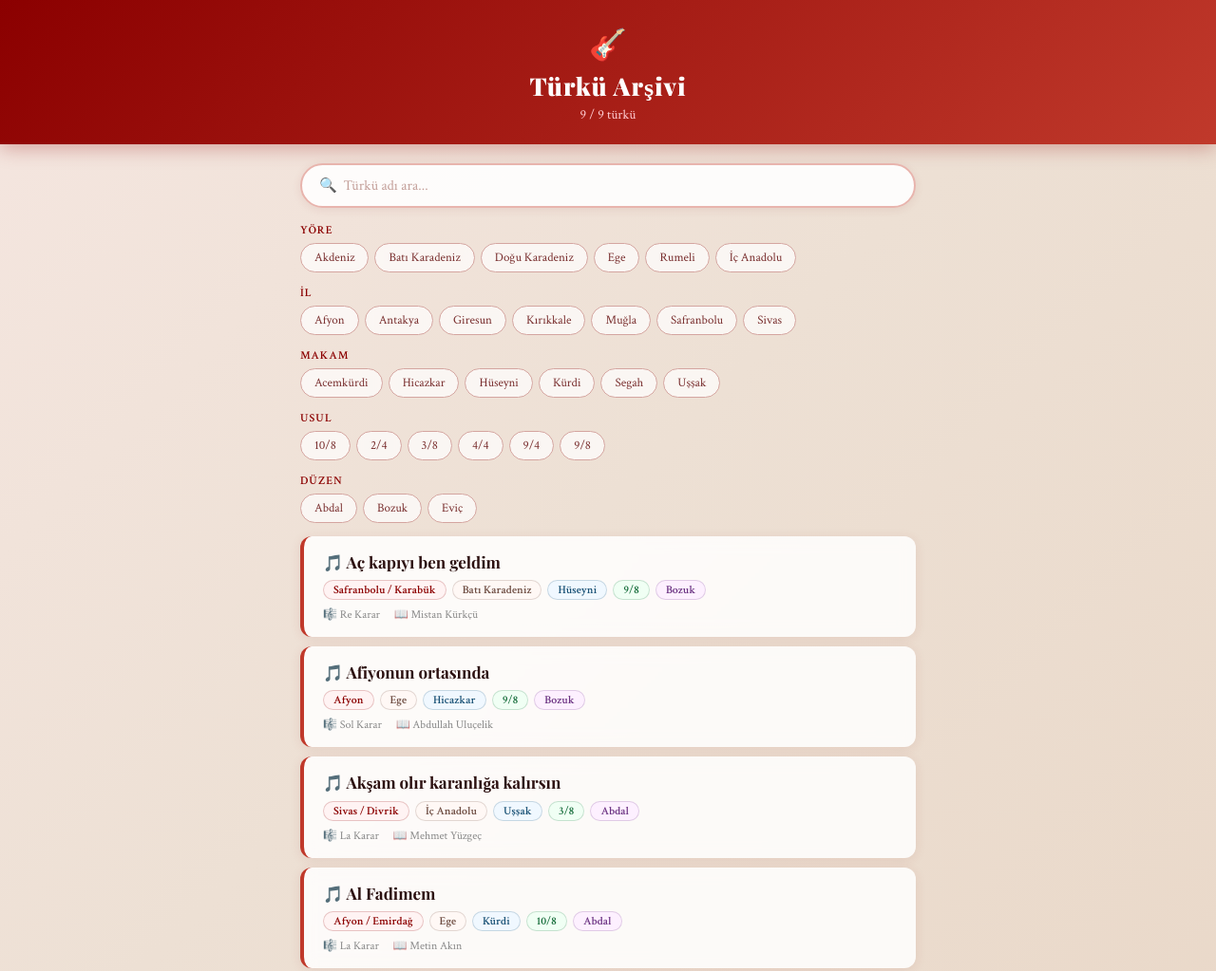
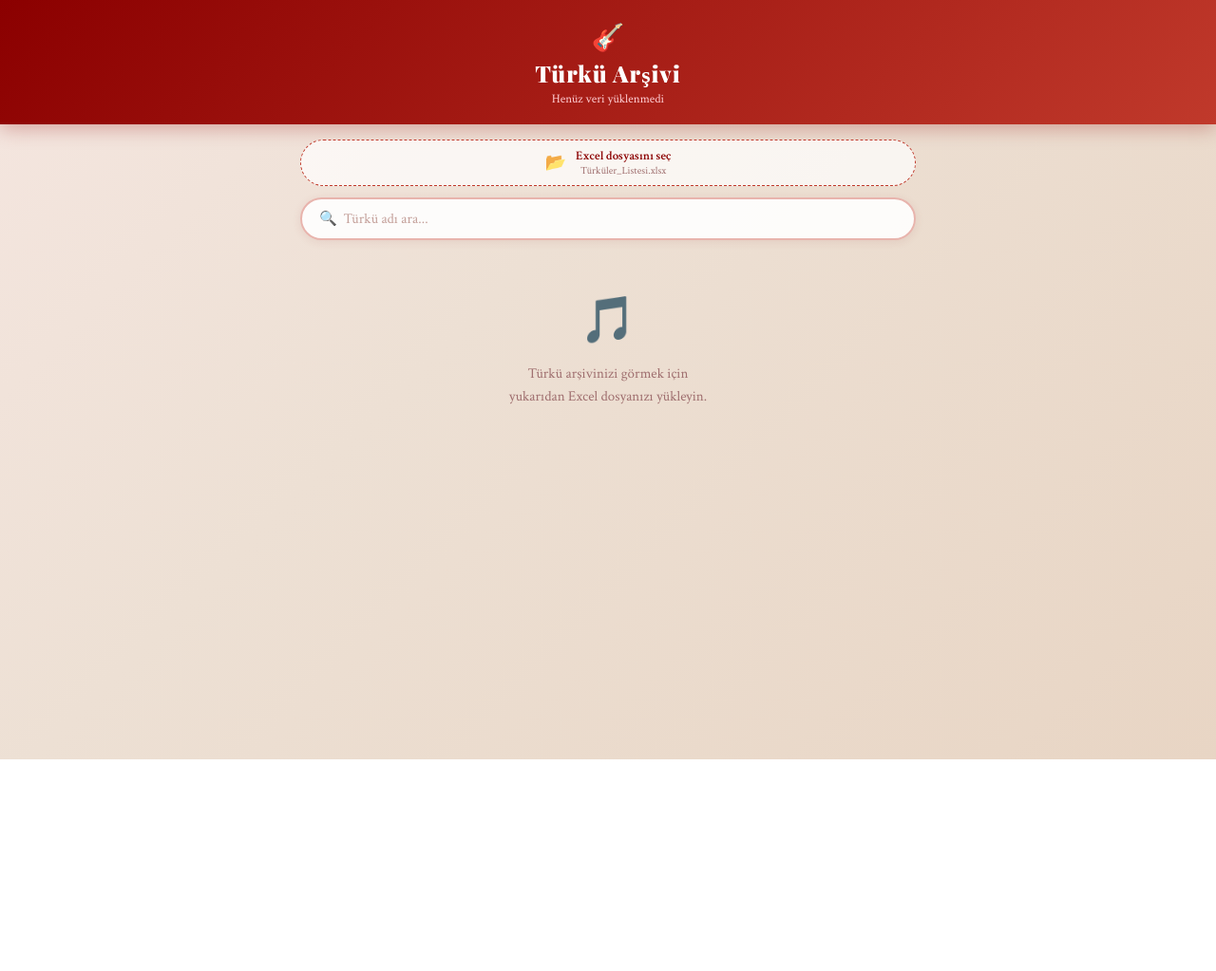
Before and after one commit to ayhanrecep-oss/Turku-Arsivim, a plain HTML site: page index.html in a window 1280 px wide. Shown: the top 1023 px of the page at 95% size. After the commit the page ends 800 px from the top, so only its background shows below. Drawn offline with nearby package versions, Linux system fonts and the light colour scheme.

Commit message:
Update index.html

```diff
--- a/index.html
+++ b/index.html
@@ -5,6 +5,7 @@
 <meta name="viewport" content="width=device-width, initial-scale=1.0">
 <title>Türkü Arşivi</title>
 <link href="https://fonts.googleapis.com/css2?family=Playfair+Display:wght@700;900&family=Crimson+Text:wght@400;600&display=swap" rel="stylesheet">
+<script src="https://cdnjs.cloudflare.com/ajax/libs/xlsx/0.18.5/xlsx.full.min.js"></script>
 <style>
   * { box-sizing: border-box; margin: 0; padding: 0; }
   body {
@@ -15,19 +16,44 @@
   }
   header {
     background: linear-gradient(135deg, #8B0000, #c0392b);
-    padding: 28px 20px 22px;
+    padding: 22px 20px 18px;
     text-align: center;
     box-shadow: 0 4px 20px rgba(139,0,0,0.3);
   }
-  header .icon { font-size: 32px; margin-bottom: 4px; }
-  header h1 { font-family: 'Playfair Display', serif; font-size: 26px; font-weight: 900; color: #fff; letter-spacing: 1px; }
-  header .count { color: #ffcdd2; font-size: 14px; margin-top: 4px; }
-
-  .container { max-width: 680px; margin: 0 auto; padding: 20px 16px 0; }
-
+  header .icon { font-size: 28px; margin-bottom: 2px; }
+  header h1 { font-family: 'Playfair Display', serif; font-size: 24px; font-weight: 900; color: #fff; letter-spacing: 1px; }
+  header .count { color: #ffcdd2; font-size: 13px; margin-top: 3px; }
+  .container { max-width: 680px; margin: 0 auto; padding: 16px 16px 0; }
+  .upload-area {
+    border: 1.5px dashed #c0392b;
+    border-radius: 30px;
+    padding: 8px 18px;
+    text-align: center;
+    background: rgba(255,255,255,0.7);
+    cursor: pointer;
+    margin-bottom: 12px;
+    transition: all 0.2s;
+    position: relative;
+    display: flex;
+    align-items: center;
+    gap: 10px;
+    justify-content: center;
+  }
+  .upload-area:hover, .upload-area.drag-over {
+    background: rgba(192,57,43,0.08);
+    border-color: #8B0000;
+  }
+  .upload-area input[type=file] {
+    position: absolute; inset: 0; opacity: 0; cursor: pointer; width: 100%; height: 100%;
+  }
+  .upload-icon { font-size: 18px; }
+  .upload-text { font-size: 13px; color: #8B0000; font-weight: 600; }
+  .upload-sub { font-size: 11px; color: #a07070; }
+  .upload-success { background: rgba(25,111,61,0.08); border-color: #196f3d; }
+  .upload-success .upload-text { color: #196f3d; }
   input[type=text] {
     width: 100%;
-    padding: 12px 18px;
+    padding: 11px 18px;
     border-radius: 30px;
     border: 2px solid #e8b4ad;
     background: rgba(255,255,255,0.9);
@@ -36,15 +62,14 @@
     color: #2c1010;
     outline: none;
     box-shadow: 0 2px 10px rgba(150,50,50,0.1);
-    margin-bottom: 16px;
+    margin-bottom: 14px;
   }
-  input::placeholder { color: #c4a09a; }
-
-  .filter-group { margin-bottom: 14px; }
-  .filter-label { font-size: 12px; font-weight: 600; color: #8B0000; margin-bottom: 6px; text-transform: uppercase; letter-spacing: 1px; }
-  .chips { display: flex; flex-wrap: wrap; gap: 6px; }
+  input[type=text]::placeholder { color: #c4a09a; }
+  .filter-group { margin-bottom: 12px; }
+  .filter-label { font-size: 11px; font-weight: 600; color: #8B0000; margin-bottom: 5px; text-transform: uppercase; letter-spacing: 1px; }
+  .chips { display: flex; flex-wrap: wrap; gap: 5px; }
   .chip {
-    padding: 6px 14px;
+    padding: 5px 13px;
     border-radius: 20px;
     border: 1.5px solid #d4a5a0;
     background: rgba(255,255,255,0.7);
@@ -53,41 +78,25 @@
     font-family: 'Crimson Text', serif;
     cursor: pointer;
     transition: all 0.2s;
-    backdrop-filter: blur(4px);
   }
-  .chip.active {
-    border: 2px solid #c0392b;
-    background: #c0392b;
-    color: #fff;
-    font-weight: 600;
+  .chip.active { border: 2px solid #c0392b; background: #c0392b; color: #fff; font-weight: 600; }
+  .reset-btn {
+    background: none; border: none; color: #c0392b; cursor: pointer;
+    font-size: 13px; font-family: 'Crimson Text', serif;
+    text-decoration: underline; margin-bottom: 14px; display: none;
   }
-
-  .reset-btn {
-    background: none;
-    border: none;
-    color: #c0392b;
-    cursor: pointer;
-    font-size: 13px;
-    font-family: 'Crimson Text', serif;
-    text-decoration: underline;
-    margin-bottom: 16px;
-    display: none;
-  }
-
   .results { display: flex; flex-direction: column; gap: 10px; }
-
   .card {
     background: rgba(255,255,255,0.85);
     border-radius: 12px;
-    padding: 16px 20px;
+    padding: 14px 18px;
     border-left: 4px solid #c0392b;
     box-shadow: 0 2px 12px rgba(150,50,50,0.1);
-    backdrop-filter: blur(8px);
     animation: fadeIn 0.3s ease both;
   }
-  .card-title { font-family: 'Playfair Display', serif; font-size: 17px; font-weight: 700; color: #2c1010; margin-bottom: 8px; }
-  .tags { display: flex; flex-wrap: wrap; gap: 6px; margin-bottom: 8px; }
-  .tag { border-radius: 12px; padding: 2px 10px; font-size: 12px; font-family: 'Crimson Text', serif; font-weight: 600; }
+  .card-title { font-family: 'Playfair Display', serif; font-size: 16px; font-weight: 700; color: #2c1010; margin-bottom: 7px; }
+  .tags { display: flex; flex-wrap: wrap; gap: 5px; margin-bottom: 7px; }
+  .tag { border-radius: 12px; padding: 2px 9px; font-size: 12px; font-family: 'Crimson Text', serif; font-weight: 600; }
   .tag-il    { background: #fff3f3; color: #8B0000; border: 1px solid #8B000033; }
   .tag-yore  { background: #fff8f5; color: #6d4c41; border: 1px solid #6d4c4133; }
   .tag-makam { background: #f0f8ff; color: #1a5276; border: 1px solid #1a527633; }
@@ -95,10 +104,11 @@
   .tag-duzen { background: #fdf0ff; color: #6c3483; border: 1px solid #6c348333; }
   .card-meta { font-size: 12px; color: #888; }
   .card-meta span { margin-right: 12px; }
-
   .empty { text-align: center; color: #a07070; padding: 40px; font-size: 16px; }
-
-  @keyframes fadeIn { from { opacity:0; transform:translateY(10px); } to { opacity:1; transform:translateY(0); } }
+  .welcome { text-align: center; padding: 40px 20px; color: #a07070; }
+  .welcome .big { font-size: 48px; margin-bottom: 12px; }
+  .welcome p { font-size: 15px; line-height: 1.6; }
+  @keyframes fadeIn { from { opacity:0; transform:translateY(8px); } to { opacity:1; transform:translateY(0); } }
   ::-webkit-scrollbar { width: 6px; }
   ::-webkit-scrollbar-track { background: #f5e6e0; }
   ::-webkit-scrollbar-thumb { background: #c0392b; border-radius: 3px; }
@@ -109,78 +119,110 @@
 <header>
   <div class="icon">🎸</div>
   <h1>Türkü Arşivi</h1>
-  <div class="count" id="countText"></div>
+  <div class="count" id="countText">Henüz veri yüklenmedi</div>
 </header>
 
 <div class="container">
-  <input type="text" id="searchInput" placeholder="🔍  Türkü adı ara...">
+  <div class="upload-area" id="uploadArea">
+    <input type="file" accept=".xlsx,.xls" id="fileInput" onchange="handleFile(this.files[0])">
+    <div class="upload-icon">📂</div>
+    <div>
+      <div class="upload-text">Excel dosyasını seç</div>
+      <div class="upload-sub">Türküler_Listesi.xlsx</div>
+    </div>
+  </div>
 
+  <input type="text" id="searchInput" placeholder="🔍  Türkü adı ara..." oninput="render()">
   <div id="filters"></div>
   <button class="reset-btn" id="resetBtn" onclick="resetAll()">✕ Filtreleri temizle</button>
 
-  <div class="results" id="results"></div>
+  <div class="results" id="results">
+    <div class="welcome">
+      <div class="big">🎵</div>
+      <p>Türkü arşivinizi görmek için<br>yukarıdan Excel dosyanızı yükleyin.</p>
+    </div>
+  </div>
 </div>
 
 <script>
-const turkuData = [
-  { ad: "Aç kapıyı ben geldim", il: "Safranbolu", ilce: "Karabük", yore: "Batı Karadeniz", kaynak: "Mistan Kürkçü", karar: "Re Karar", makam: "Hüseyni", usul: "9/8", duzen: "Bozuk" },
-  { ad: "Afiyonun ortasında", il: "Afyon", ilce: "", yore: "Ege", kaynak: "Abdullah Uluçelik", karar: "Sol Karar", makam: "Hicazkar", usul: "9/8", duzen: "Bozuk" },
-  { ad: "Akşam olır karanlığa kalırsın", il: "Sivas", ilce: "Divrik", yore: "İç Anadolu", kaynak: "Mehmet Yüzgeç", karar: "La Karar", makam: "Uşşak", usul: "3/8", duzen: "Abdal" },
-  { ad: "Al Fadimem", il: "Afyon", ilce: "Emirdağ", yore: "Ege", kaynak: "Metin Akın", karar: "La Karar", makam: "Kürdi", usul: "10/8", duzen: "Abdal" },
-  { ad: "Al perfe Yeşil perde", il: "Giresun", ilce: "", yore: "Doğu Karadeniz", kaynak: "Aytekin Özdemir", karar: "Sol Karar", makam: "Hicazkar", usul: "4/4", duzen: "Bozuk" },
-  { ad: "Alı da verin benim barutuma saçmama", il: "Muğla", ilce: "", yore: "Ege", kaynak: "Galip Birgili", karar: "La Karar", makam: "Hüseyni", usul: "9/4", duzen: "Bozuk" },
-  { ad: "Alıverin bağlamamı çalayım", il: "", ilce: "", yore: "Rumeli", kaynak: "", karar: "Si Karar", makam: "Segah", usul: "4/4", duzen: "Eviç" },
-  { ad: "Allı Durnam", il: "Kırıkkale", ilce: "Keskin", yore: "İç Anadolu", kaynak: "Hacı Taşan", karar: "La Karar", makam: "Hüseyni", usul: "2/4", duzen: "Abdal" },
-  { ad: "Altın tasta gül kuruttum", il: "Antakya", ilce: "", yore: "Akdeniz", kaynak: "Sıdıka Şerbetçi", karar: "La Karar", makam: "Acemkürdi", usul: "9/8", duzen: "Abdal" },
+let turkuData = [];
+let selected = {};
+const filterKeys = [
+  { label: "Yöre", key: "YÖRE" },
+  { label: "İl", key: "İL" },
+  { label: "Makam", key: "MAKAM" },
+  { label: "Usul", key: "USUL" },
+  { label: "Düzen", key: "DÜZEN" },
 ];
 
-const filterDefs = [
-  { label: "Yöre", key: "yore" },
-  { label: "İl", key: "il" },
-  { label: "Makam", key: "makam" },
-  { label: "Usul", key: "usul" },
-  { label: "Düzen", key: "duzen" },
-];
+const uploadArea = document.getElementById("uploadArea");
+uploadArea.addEventListener("dragover", e => { e.preventDefault(); uploadArea.classList.add("drag-over"); });
+uploadArea.addEventListener("dragleave", () => uploadArea.classList.remove("drag-over"));
+uploadArea.addEventListener("drop", e => {
+  e.preventDefault();
+  uploadArea.classList.remove("drag-over");
+  if (e.dataTransfer.files[0]) handleFile(e.dataTransfer.files[0]);
+});
 
-let selected = { yore: "", il: "", makam: "", usul: "", duzen: "" };
-let searchVal = "";
+function handleFile(file) {
+  if (!file) return;
+  const reader = new FileReader();
+  reader.onload = e => {
+    const wb = XLSX.read(e.target.result, { type: "array" });
+    const ws = wb.Sheets[wb.SheetNames[0]];
+    const data = XLSX.utils.sheet_to_json(ws);
+    turkuData = data;
+    selected = {};
+    filterKeys.forEach(f => selected[f.key] = "");
+    uploadArea.classList.add("upload-success");
+    uploadArea.querySelector(".upload-icon").textContent = "✅";
+    uploadArea.querySelector(".upload-text").textContent = `${data.length} türkü yüklendi`;
+    uploadArea.querySelector(".upload-sub").textContent = file.name;
+    render();
+  };
+  reader.readAsArrayBuffer(file);
+}
 
 function unique(key) {
-  return [...new Set(turkuData.map(t => t[key]).filter(Boolean))].sort();
+  return [...new Set(turkuData.map(t => (t[key] || "")).filter(Boolean))].sort();
 }
+
+function normalize(str) { return (str || "").toString().toLowerCase().trim(); }
 
 function buildFilters() {
   const container = document.getElementById("filters");
   container.innerHTML = "";
-  filterDefs.forEach(({ label, key }) => {
+  filterKeys.forEach(({ label, key }) => {
     const vals = unique(key);
+    if (!vals.length) return;
     const group = document.createElement("div");
     group.className = "filter-group";
     group.innerHTML = `<div class="filter-label">${label}</div><div class="chips" id="chips-${key}"></div>`;
     container.appendChild(group);
-    const chipsDiv = group.querySelector(`#chips-${key}`);
     vals.forEach(v => {
       const btn = document.createElement("button");
       btn.className = "chip" + (selected[key] === v ? " active" : "");
       btn.textContent = v;
       btn.onclick = () => { selected[key] = selected[key] === v ? "" : v; render(); };
-      chipsDiv.appendChild(btn);
+      group.querySelector(`#chips-${key}`).appendChild(btn);
     });
   });
 }
 
 function render() {
+  if (!turkuData.length) return;
   buildFilters();
+  const searchVal = document.getElementById("searchInput").value.toLowerCase();
+  const adKey = Object.keys(turkuData[0]).find(k => k.includes("ADI") || k.includes("TÜRKÜ")) || Object.keys(turkuData[0])[0];
   const results = turkuData.filter(t => {
-    const s = searchVal.toLowerCase();
-    if (s && !t.ad.toLowerCase().includes(s)) return false;
-    for (const key of Object.keys(selected)) {
-      if (selected[key] && (t[key] || "").toLowerCase() !== selected[key].toLowerCase()) return false;
+    if (searchVal && !normalize(t[adKey]).includes(searchVal)) return false;
+    for (const { key } of filterKeys) {
+      if (selected[key] && normalize(t[key]) !== normalize(selected[key])) return false;
     }
     return true;
   });
 
-  const hasFilter = searchVal || Object.values(selected).some(Boolean);
+  const hasFilter = document.getElementById("searchInput").value || filterKeys.some(f => selected[f.key]);
   document.getElementById("resetBtn").style.display = hasFilter ? "block" : "none";
   document.getElementById("countText").textContent = `${results.length} / ${turkuData.length} türkü`;
 
@@ -193,20 +235,29 @@ function render() {
   results.forEach((t, i) => {
     const card = document.createElement("div");
     card.className = "card";
-    card.style.animationDelay = `${i * 0.05}s`;
-    const ilText = t.il ? (t.ilce ? `${t.il} / ${t.ilce}` : t.il) : "";
+    card.style.animationDelay = `${Math.min(i, 20) * 0.04}s`;
+    const ad = t[adKey] || "";
+    const il = t["İL"] || "";
+    const ilce = t["İLÇE"] || "";
+    const yore = t["YÖRE"] || "";
+    const makam = t["MAKAM"] || "";
+    const usul = t["USUL"] || "";
+    const duzen = t["DÜZEN"] || "";
+    const karar = t["KARAR"] || "";
+    const kaynak = t["KAYNAK"] || "";
+    const ilText = il ? (ilce ? `${il} / ${ilce}` : il) : "";
     card.innerHTML = `
-      <div class="card-title">🎵 ${t.ad}</div>
+      <div class="card-title">🎵 ${ad}</div>
       <div class="tags">
         ${ilText ? `<span class="tag tag-il">${ilText}</span>` : ""}
-        ${t.yore ? `<span class="tag tag-yore">${t.yore}</span>` : ""}
-        ${t.makam ? `<span class="tag tag-makam">${t.makam}</span>` : ""}
-        ${t.usul ? `<span class="tag tag-usul">${t.usul}</span>` : ""}
-        ${t.duzen ? `<span class="tag tag-duzen">${t.duzen}</span>` : ""}
+        ${yore ? `<span class="tag tag-yore">${yore}</span>` : ""}
+        ${makam ? `<span class="tag tag-makam">${makam}</span>` : ""}
+        ${usul ? `<span class="tag tag-usul">${usul}</span>` : ""}
+        ${duzen ? `<span class="tag tag-duzen">${duzen}</span>` : ""}
       </div>
       <div class="card-meta">
-        ${t.karar ? `<span>🎼 ${t.karar}</span>` : ""}
-        ${t.kaynak ? `<span>📖 ${t.kaynak}</span>` : ""}
+        ${karar ? `<span>🎼 ${karar}</span>` : ""}
+        ${kaynak ? `<span>📖 ${kaynak}</span>` : ""}
       </div>
     `;
     container.appendChild(card);
@@ -214,18 +265,10 @@ function render() {
 }
 
 function resetAll() {
-  searchVal = "";
-  selected = { yore: "", il: "", makam: "", usul: "", duzen: "" };
   document.getElementById("searchInput").value = "";
+  filterKeys.forEach(f => selected[f.key] = "");
   render();
 }
-
-document.getElementById("searchInput").addEventListener("input", e => {
-  searchVal = e.target.value;
-  render();
-});
-
-render();
 </script>
 </body>
 </html>
```
